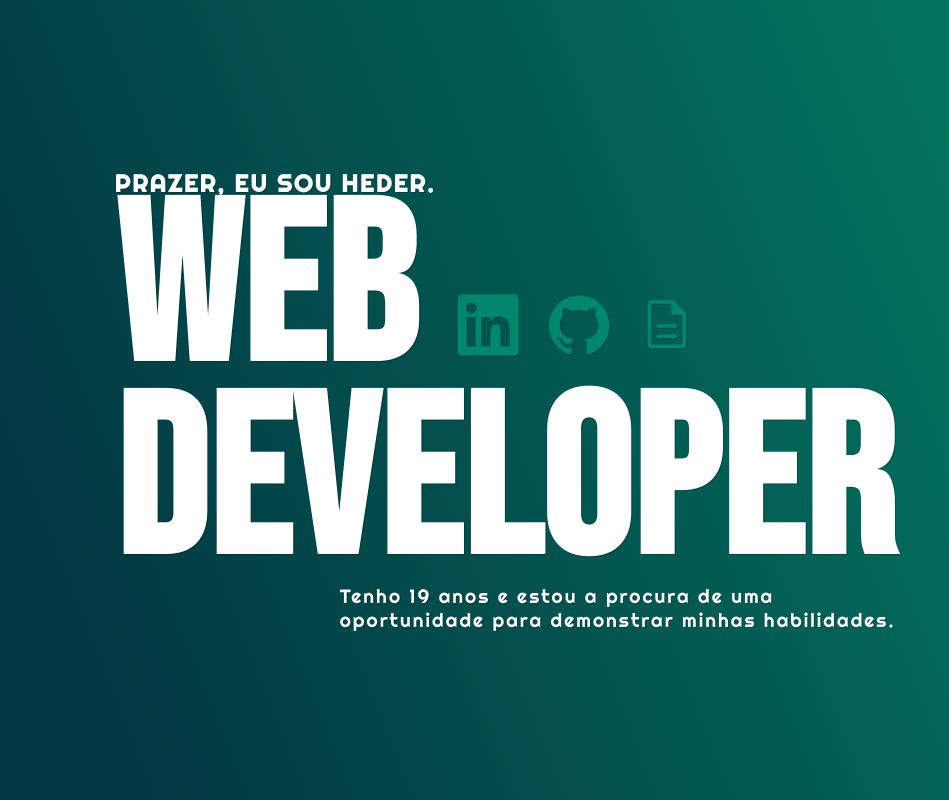
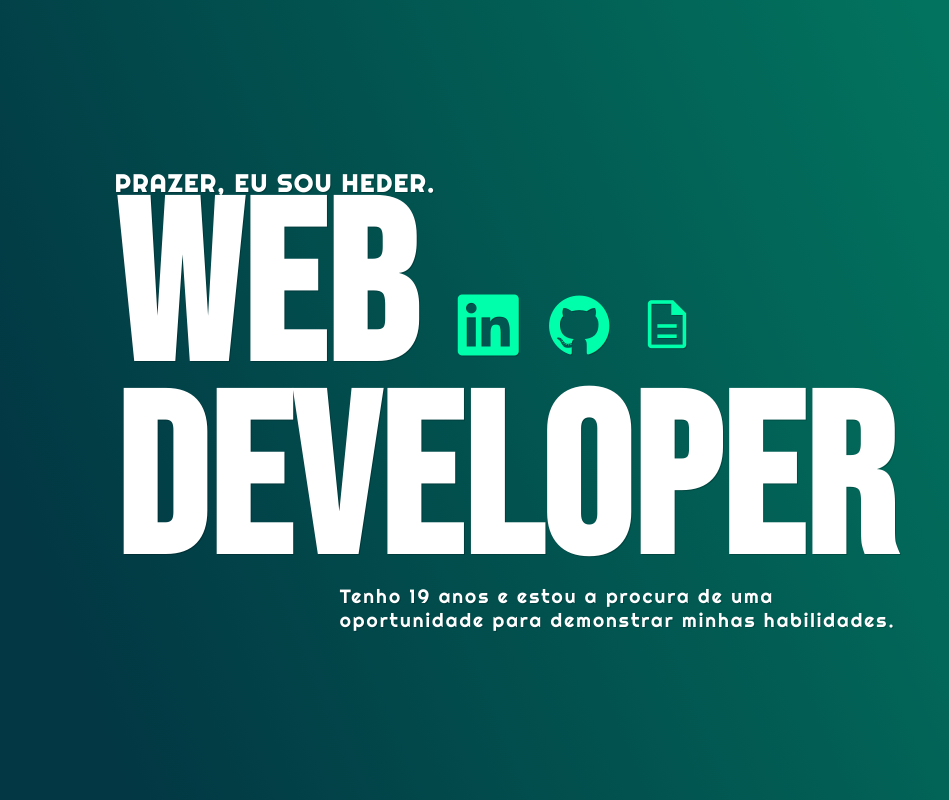
Before and after one commit to hederdavid/meu-portfolio, a plain HTML site: page index.html in a window 1280 px wide. Shown: the whole page, without its empty margins (135-1084 px from the left). Drawn offline with nearby package versions, Linux system fonts and the light colour scheme.

Commit message:
correção de cor dos icons

```diff
--- a/estilos/style.css
+++ b/estilos/style.css
@@ -58,7 +58,6 @@ header {
 
 .web-links {
     display: flex;
-
 }
 
 .links {
@@ -71,7 +70,7 @@ header {
 
 .links a {
     display: flex;
-    color: #01876e;
+    color: #00ffaa;
     font-size: 4em;
     margin-bottom: 9%;
     transition: transform 0.3s ease;
```
